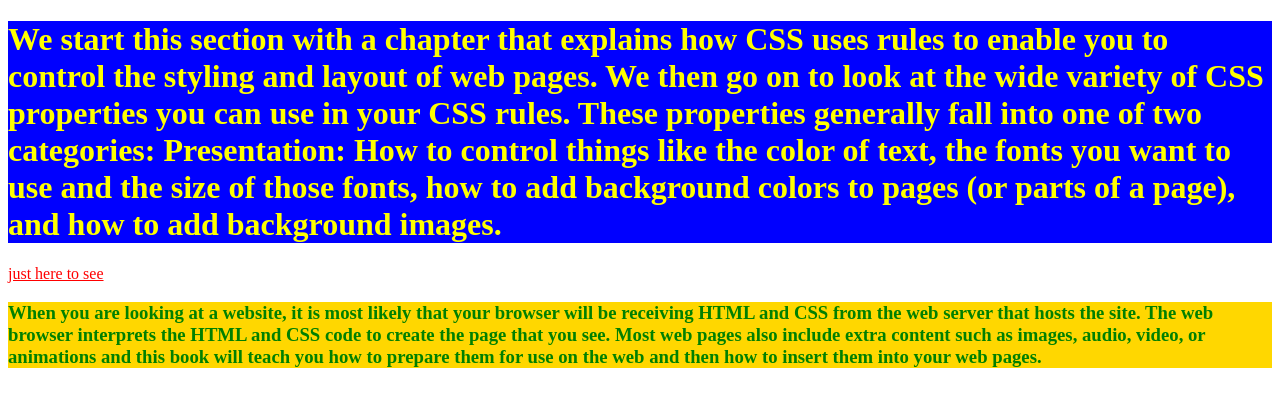
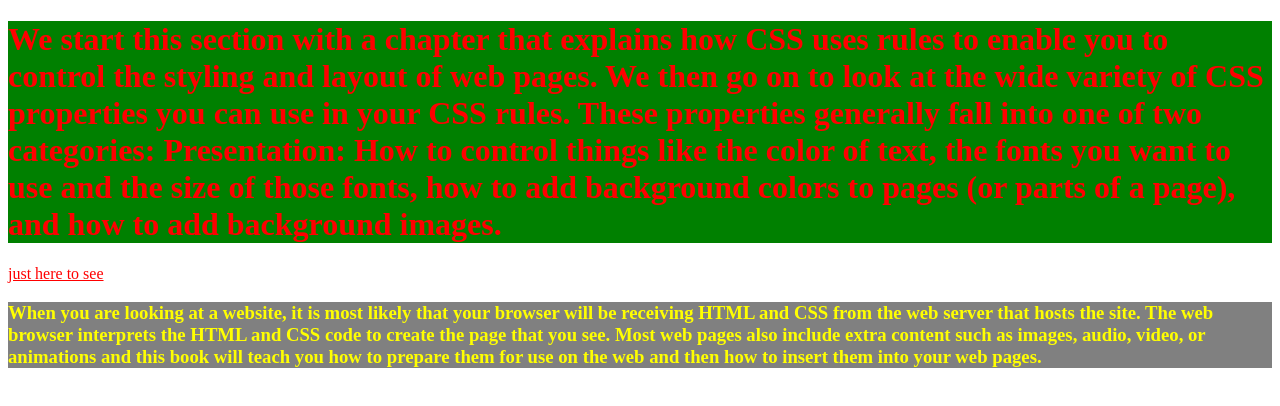
Before and after one commit to ovie65/github-practice, a plain HTML site: page index.html in a window 1280 px wide. Drawn offline with Linux system fonts and the light colour scheme.

Commit message:
Update cssforgithub.css

```diff
--- a/cssforgithub.css
+++ b/cssforgithub.css
@@ -1,9 +1,9 @@
 h1{
-    background: blue; color: yellow;
+    background: green; color: red;
 }
 a{
     color: red;
 }
 h3{
-    background: gold; color: green;
+    background: grey; color: yellow;
 }
```
